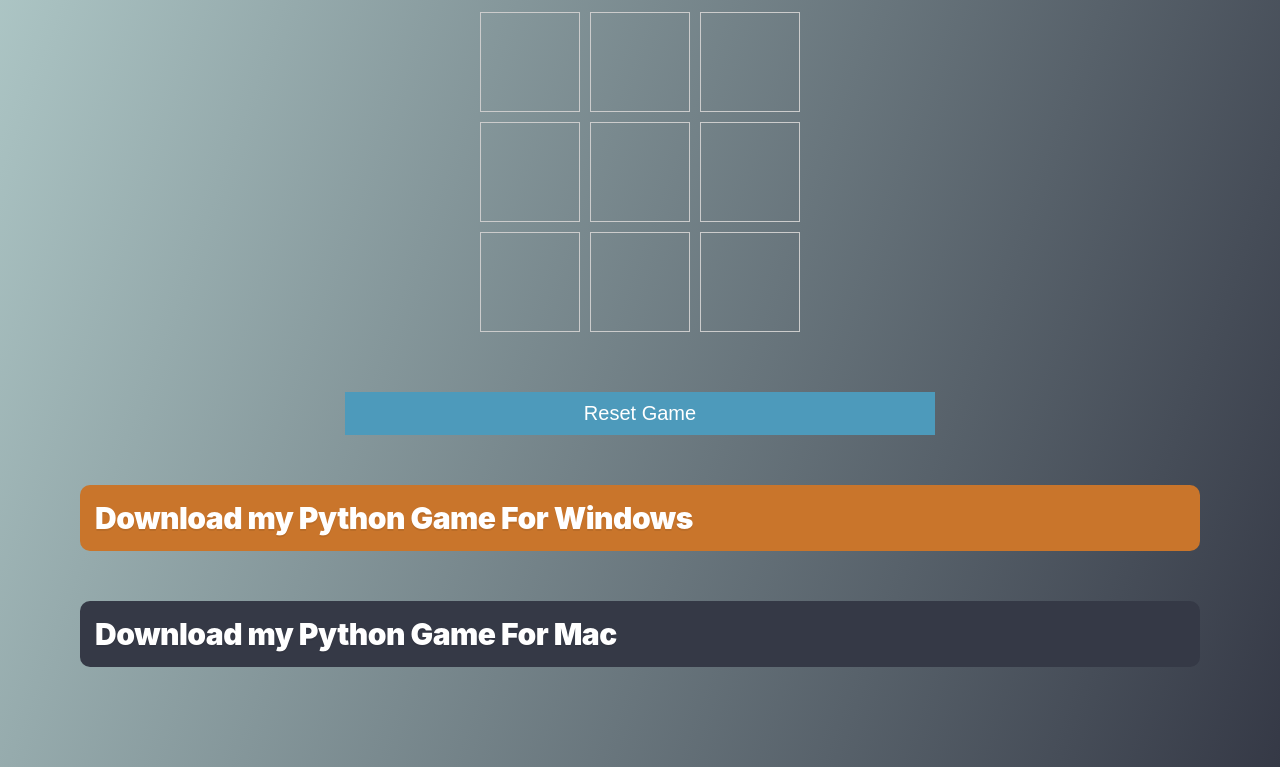
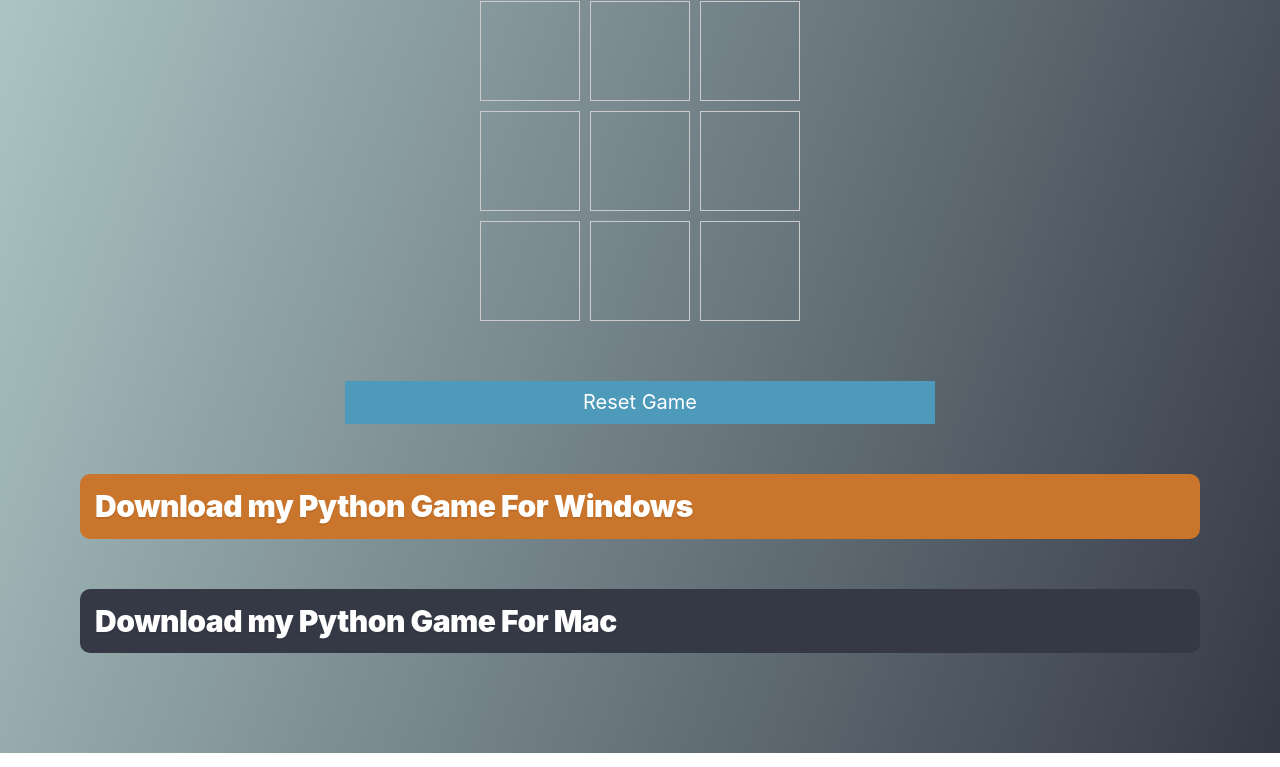
Before and after one commit to Crossfit202/Personal-Website, a plain HTML site: page game.html in a window 1280 px wide. Shown: the part 444-1211 px from the top of the page. Drawn offline with nearby package versions, Linux system fonts and the light colour scheme.

Commit message:
normalizer

```diff
--- a/styles/main.css
+++ b/styles/main.css
@@ -1,3 +1,7 @@
+/* Example using Normalize.css */
+@import 'https://cdnjs.cloudflare.com/ajax/libs/normalize/8.0.1/normalize.min.css';
+
+
 :root {
     --orange: rgb(201, 117, 43);
     --dark: #353946;
```
